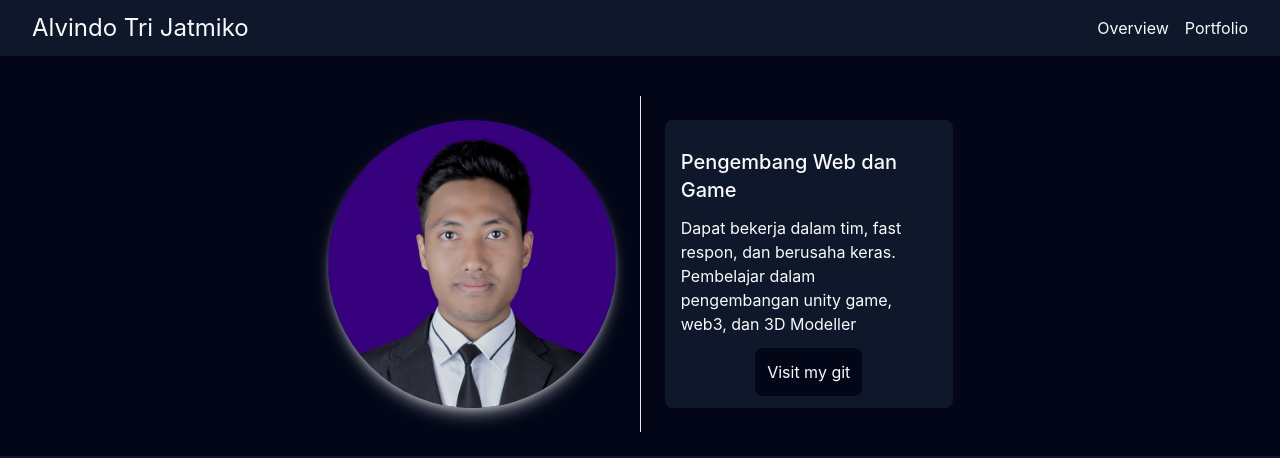
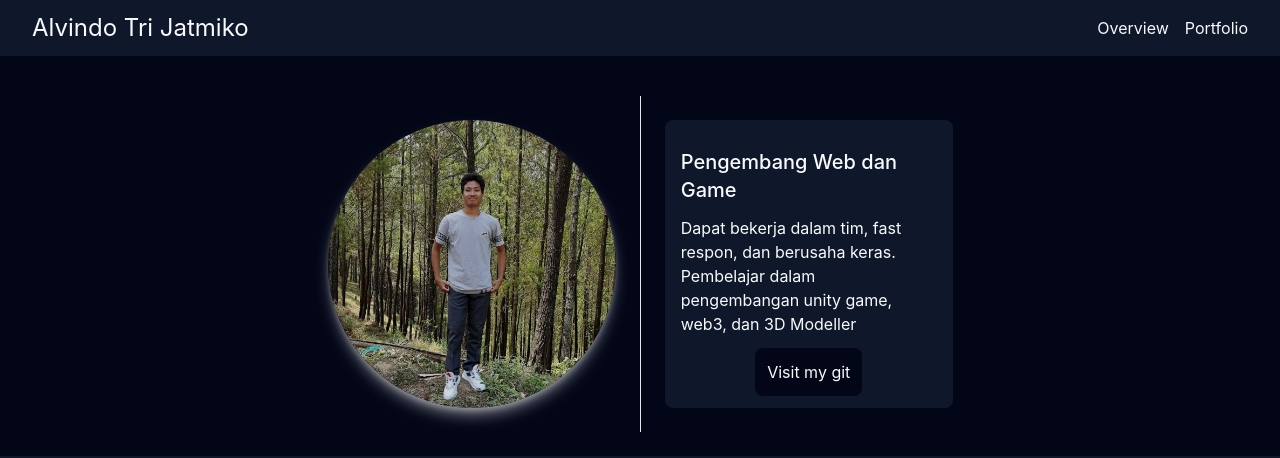
Before and after one commit to Garongan/porto-alvindo, a React (Vite) app: page / in a window 1280 px wide. Shown: the top 458 px of the page. Built offline with nearby package versions, Linux system fonts and the light colour scheme; no server answers.

Commit message:
update profile

```diff
--- a/src/components/Overview.jsx
+++ b/src/components/Overview.jsx
@@ -7,13 +7,13 @@ const Overview = ({ isLoading, handleLoad }) => {
       <div className="flex flex-col md:flex-row items-center justify-center divide-y md:divide-x md:divide-y-0">
         <div className="basis-full p-6 flex justify-end">
           <img
-            src="profile.jpg"
+            src="profile.webp"
             alt="profile"
             className={`${
               isLoading ? "hidden" : "block"
-            } rounded-full object-cover object-top w-72 h-72 shadow-lg shadow-lg-dark brightness-90`}
+            } rounded-full object-cover w-72 h-72 shadow-lg shadow-lg-dark brightness-90`}
             onLoad={handleLoad}
-            loading="lazy"
+            loading="eager"
           />
           <img
             className={`animate-pulse w-72 h-72 bg-slate-900 rounded-full object-cover fadeOut border-2 ${
```
Also changed, not shown: public/profile.jpg (deleted), public/profile.webp (added).
